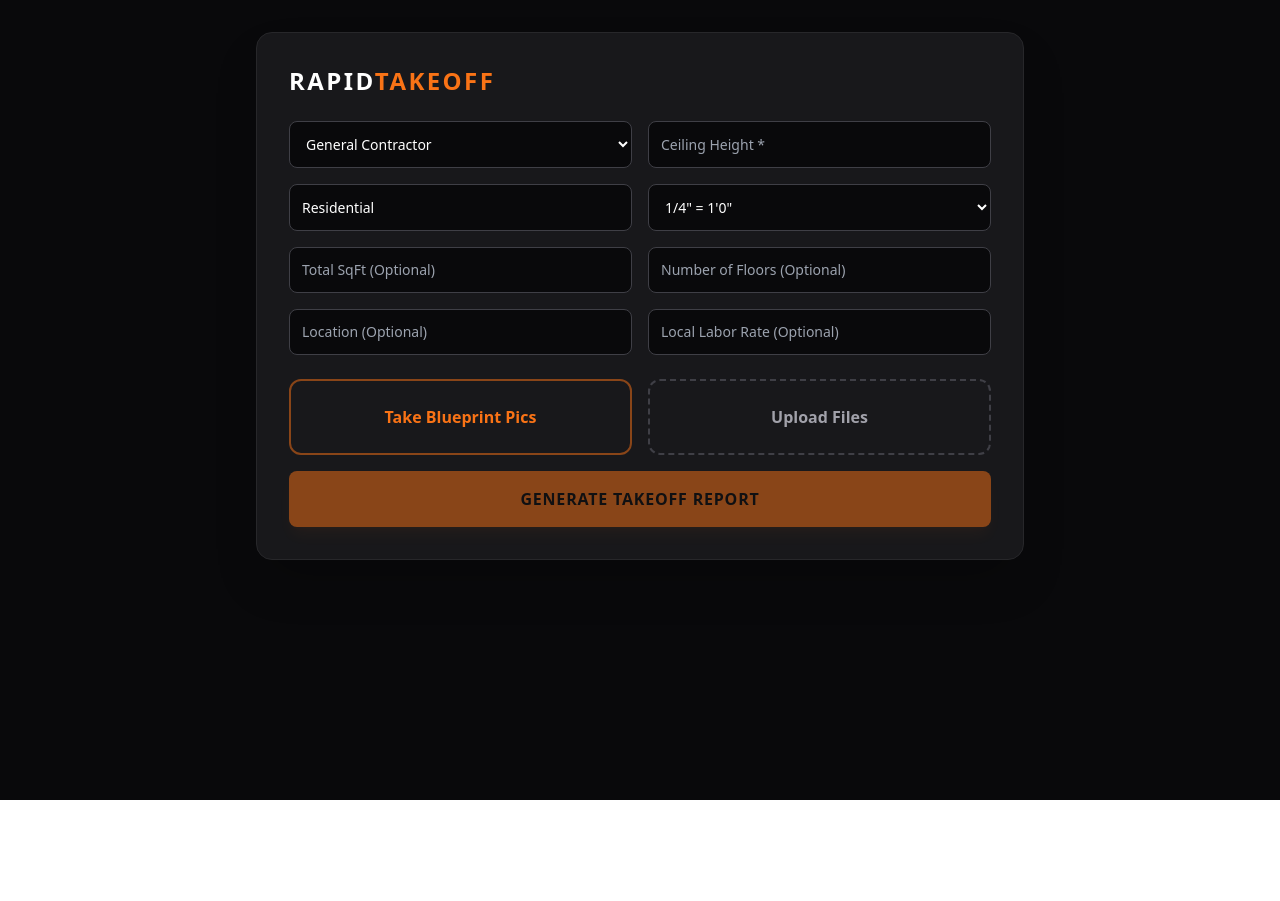
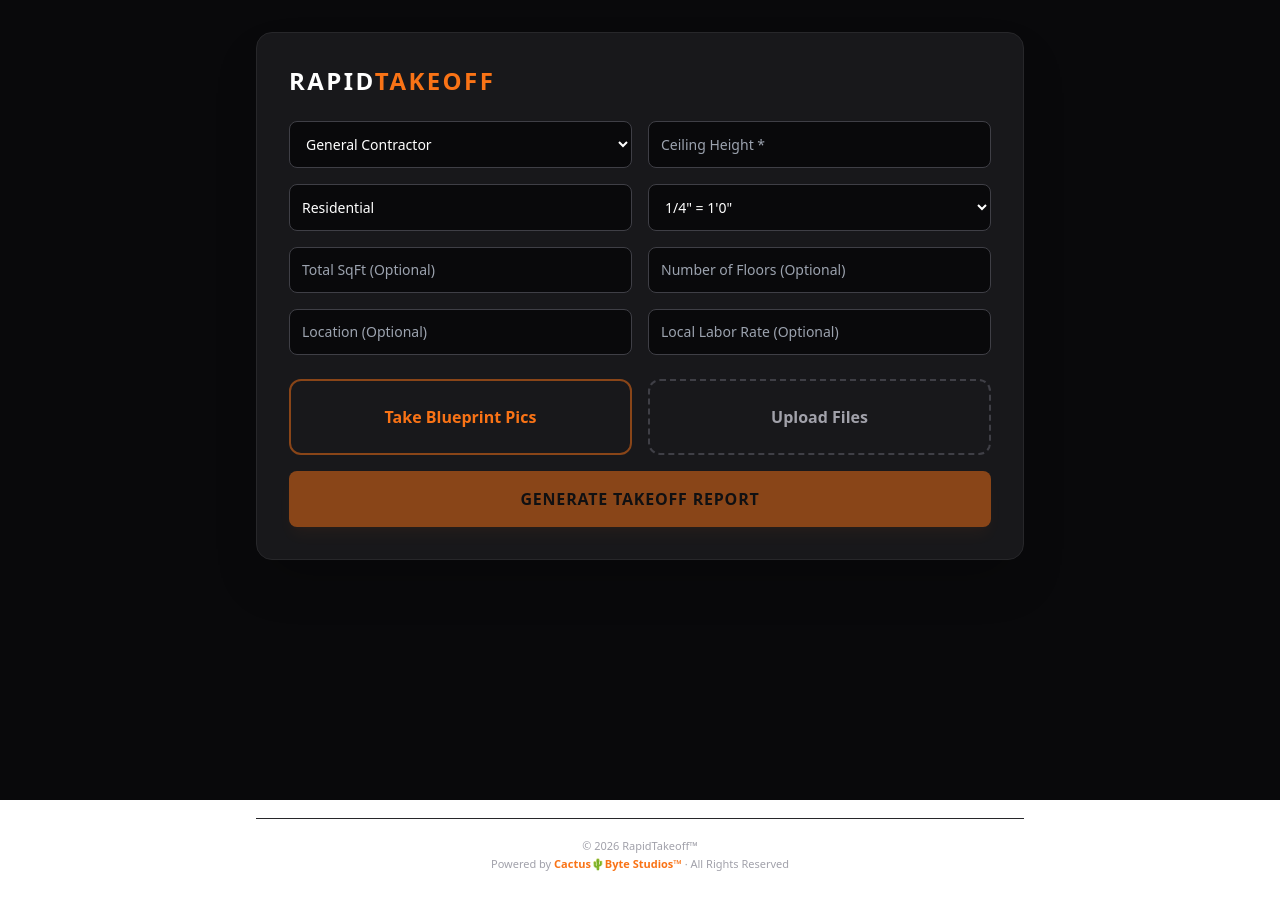
Before and after one commit to Brett81Ross/blueprint_estimator-, a Next.js app: page / in a window 1280 px wide. Before the commit the page ends 800 px from the top, so only its background shows below. Built offline with nearby package versions, Linux system fonts and the light colour scheme.

Commit message:
Standardize CactusByte footer

```diff
--- a/app/layout.tsx
+++ b/app/layout.tsx
@@ -1,7 +1,7 @@
 import './globals.css'
 
 export const metadata = {
-  title: 'Blueprint Estimator',
+  title: 'RapidTakeoff',
   description: 'AI takeoff report generator',
 }
 
@@ -12,7 +12,26 @@
 }) {
   return (
     <html lang="en">
-      <body>{children}</body>
+      <body>
+        {children}
+        <footer
+          style={{
+            maxWidth: '768px',
+            margin: '18px auto 28px',
+            padding: '18px 16px 0',
+            borderTop: '1px solid #27272a',
+            textAlign: 'center',
+            color: '#a1a1aa',
+            fontSize: '11px',
+            lineHeight: 1.65,
+          }}
+        >
+          <div>© 2026 RapidTakeoff™</div>
+          <div>
+            Powered by <strong style={{ color: '#f97316', fontWeight: 800 }}>Cactus🌵Byte Studios™</strong> · All Rights Reserved
+          </div>
+        </footer>
+      </body>
     </html>
   )
 }
```
